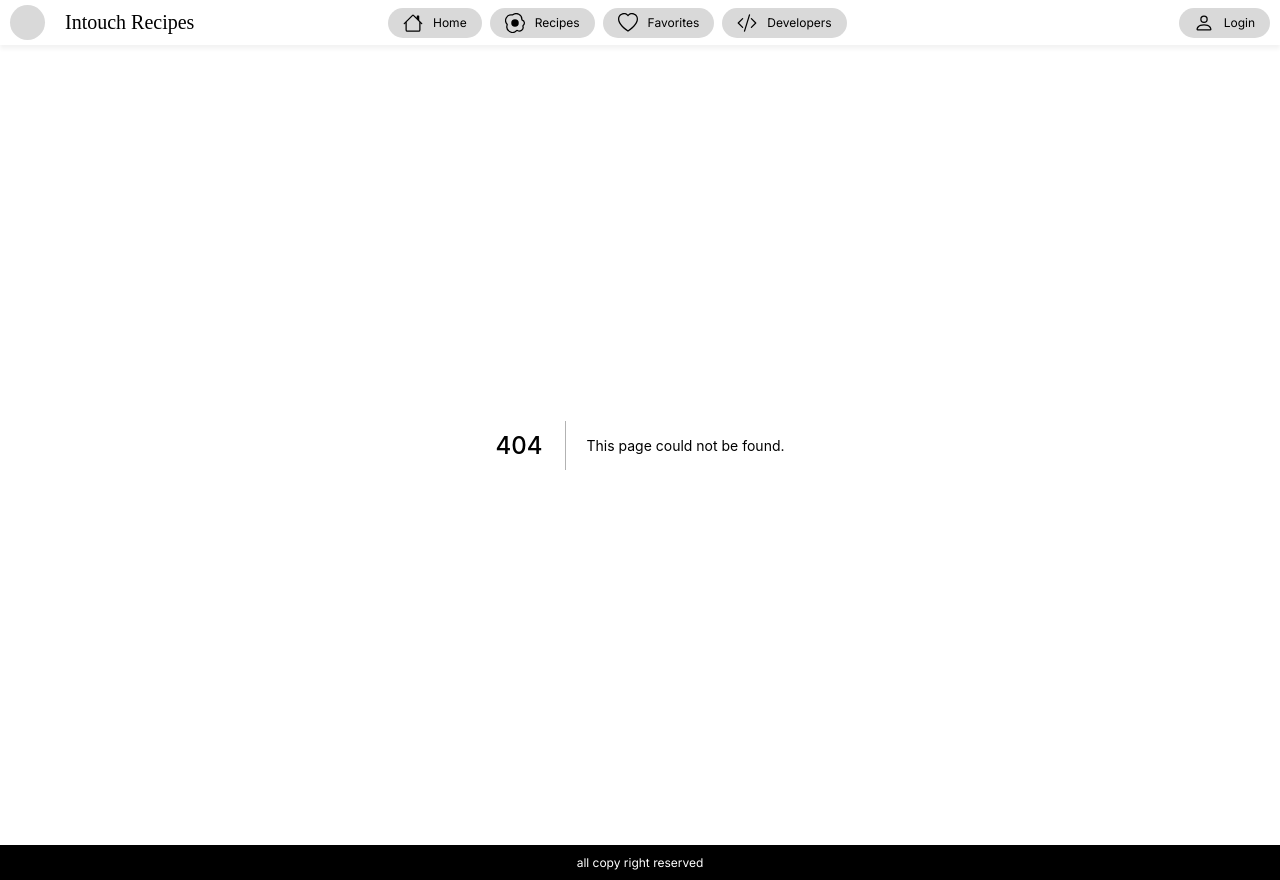
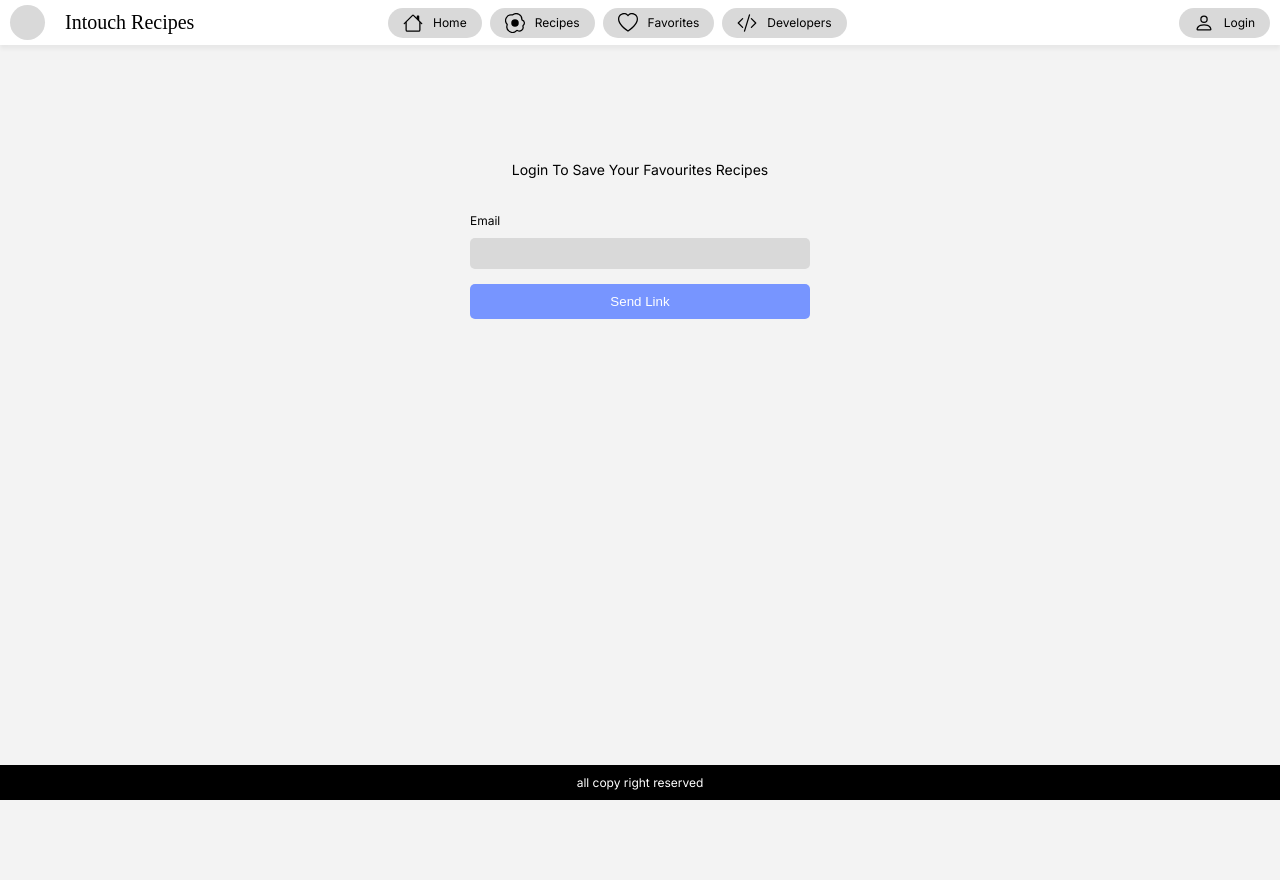
Before and after one commit to ahmed-sudani/recipes, a Next.js app: page /auth/signin in a window 1280 px wide. Before the commit this address had no page. After the commit the page ends 800 px from the top, so only its background shows below. Built offline with nearby package versions, Linux system fonts and the light colour scheme; a web font is replaced by a local one.

Commit message:
moving login to auth/signin

```diff
--- /dev/null
+++ b/pages/auth/signin/index.js
@@ -0,0 +1,38 @@
+import { getCsrfToken } from 'next-auth/react'
+import Button from '../../../components/button'
+import Head from '../../../components/head'
+
+import styles from './styles.module.css'
+export default function Signin({ csrfToken }) {
+  return (
+    <>
+      <Head title="Login" description="Login To Save Your Favourites Recipes" />
+      <form
+        className={styles.Form}
+        action="/api/auth/signin/email"
+        method="POST"
+      >
+        <div className={styles.Text}>Login To Save Your Favourites Recipes</div>
+        <div className={styles.inputForm}>
+          <input name="csrfToken" type="hidden" defaultValue={csrfToken} />
+          <label> Email </label>
+          <input
+            required
+            type="email"
+            name="email"
+            id="email"
+            className={styles.input}
+          />
+        </div>
+        <Button text="Send Link" />
+      </form>
+    </>
+  )
+}
+
+export async function getServerSideProps(context) {
+  const csrfToken = await getCsrfToken(context)
+  return {
+    props: { csrfToken },
+  }
+}
```
Also changed, not shown: pages/login/index.js (deleted, +0 -18 lines), pages/auth/signin/styles.module.css (renamed from pages/login/styles.module.css).
